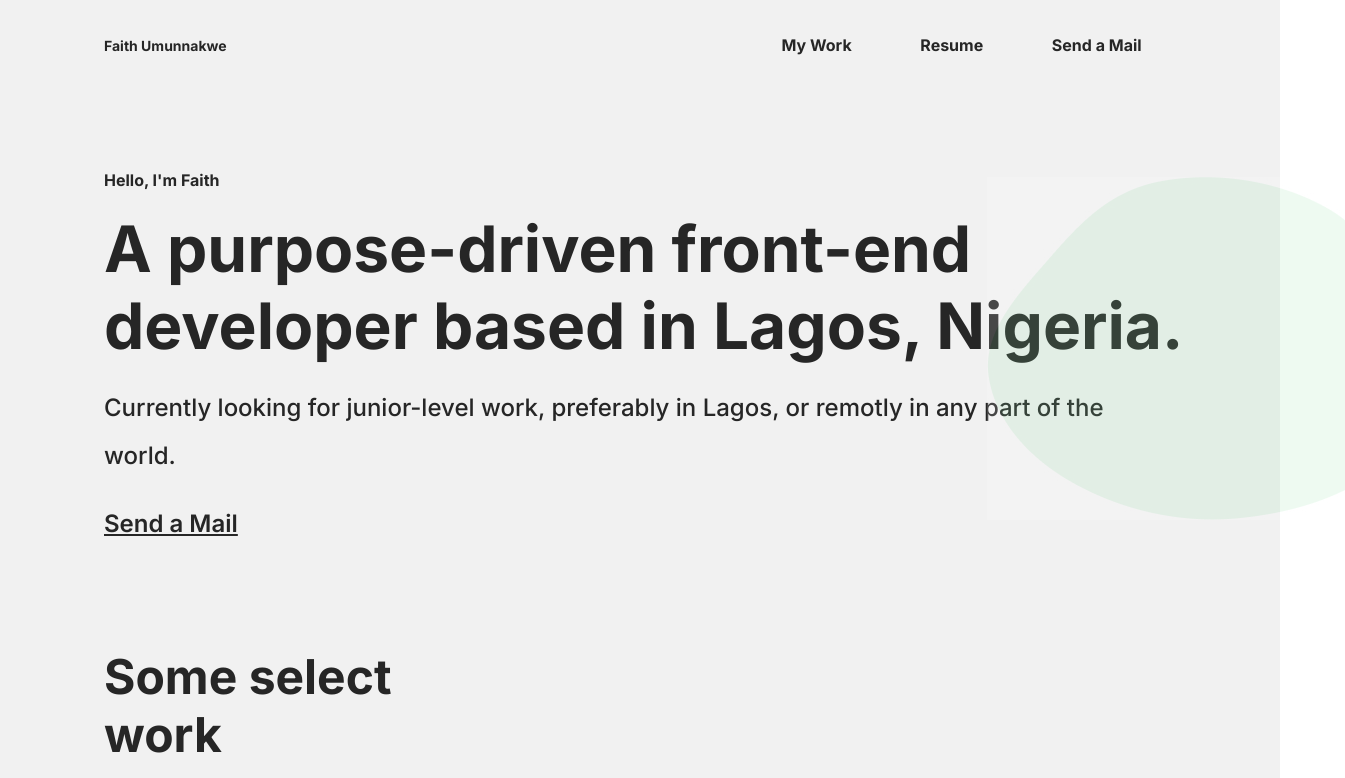
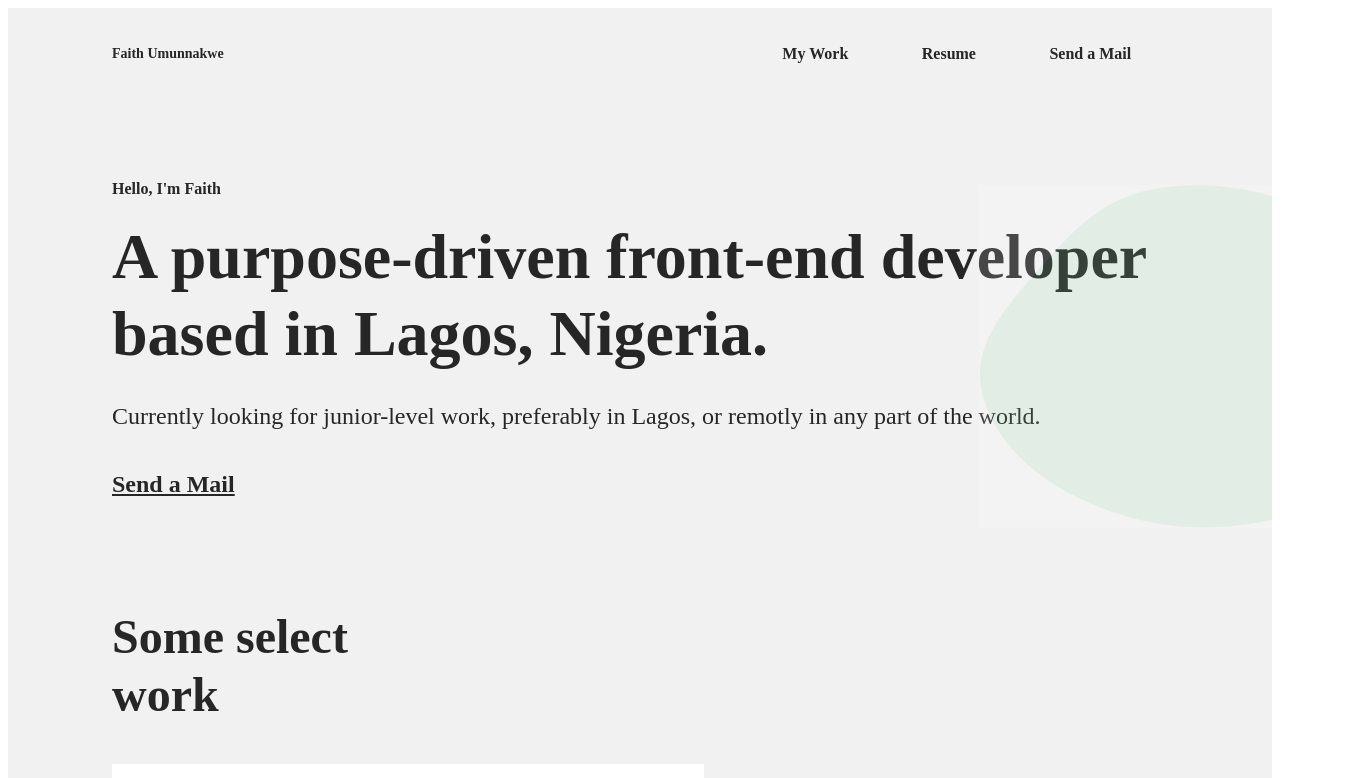
Before and after one commit to FaithChinonso/PERSONAL-WEBSITE, a React (Create React App) app: page / in a window 1280 px wide. Shown: the top 778 px of the page, 1345 px wide, since content can reach past the window. Built offline with nearby package versions, Linux system fonts and the light colour scheme; a web font is replaced by a local one.

Commit message:
correctionns

```diff
--- a/src/App.css
+++ b/src/App.css
@@ -2,8 +2,8 @@
   color: #262626;
   background-color: #f1f1f1;
   padding: 20px 104px;
-
-  max-width: 100vw;
+  overflow: hidden;
+  /* max-width: 100vw; */
   position: relative;
 }
 
--- a/src/component/style.css
+++ b/src/component/style.css
@@ -150,6 +150,7 @@ button {
 }
 .slider-links:hover {
   text-decoration: underline;
+  color: rgb(7, 7, 175);
 }
 
 /* .slide-4 {
@@ -167,11 +168,12 @@ button {
   height: 100%;
   opacity: 1;
   transition: all 0.5s;
-  background-blend-mode: multiply;
 }
 
 .slide-figure:hover .slide-img {
-  opacity: 0.5;
+  opacity: 0.2;
+  background-color: #000;
+  background-blend-mode: multiply;
 
   transform: scale(1.3);
 }
@@ -186,12 +188,19 @@ button {
   transform: translate(-50%, -50%); */
 
   opacity: 0;
+  display: flex;
+  flex-direction: column;
+  align-items: center;
+  justify-content: space-around;
 
   transition: all 0.5s;
 }
 .slide-figure:hover .slide-caption {
   opacity: 1;
   font-weight: bold;
+  height: 100%;
+  width: 100%;
+  background-color: rgba(0, 0, 0, 0.4);
   color: #000;
 }
 .footer {
--- a/src/index.css
+++ b/src/index.css
@@ -1,10 +1,6 @@
 @import url("https://fonts.googleapis.com/css2?family=Blaka&family=Inter:wght@100;400;500;600;700&family=Poppins:ital,wght@0,100;0,200;0,300;0,500;0,600;0,800;0,900;1,100;1,200;1,300;1,500;1,700;1,800;1,900&family=Tapestry&display=swap");
 body {
-  margin: 0;
-  font-family: Inter, "Segoe UI", "Roboto", "Oxygen", "Ubuntu", "Cantarell",
-    "Fira Sans", "Droid Sans", "Helvetica Neue", sans-serif;
-  -webkit-font-smoothing: antialiased;
-  -moz-osx-font-smoothing: grayscale;
+  max-width: 100vw;
 }
 
 code {
```
